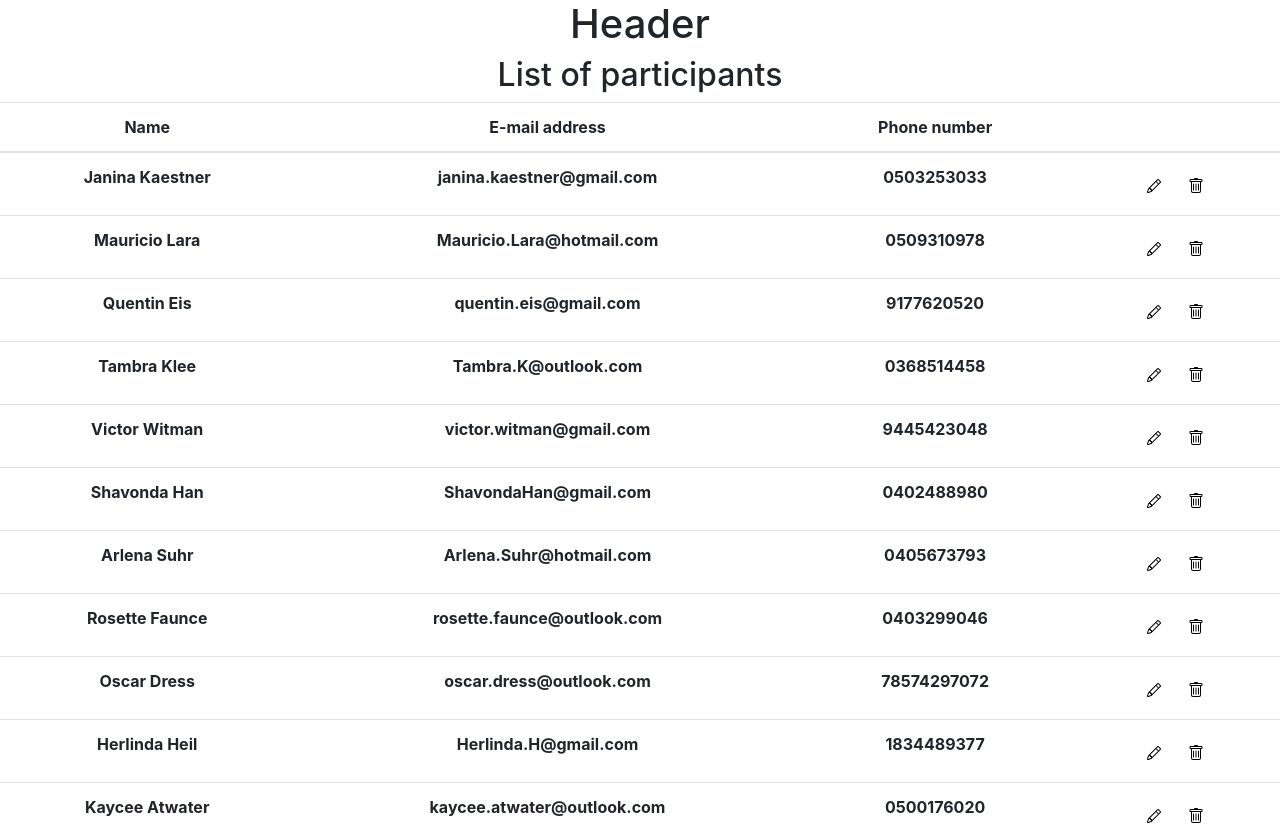
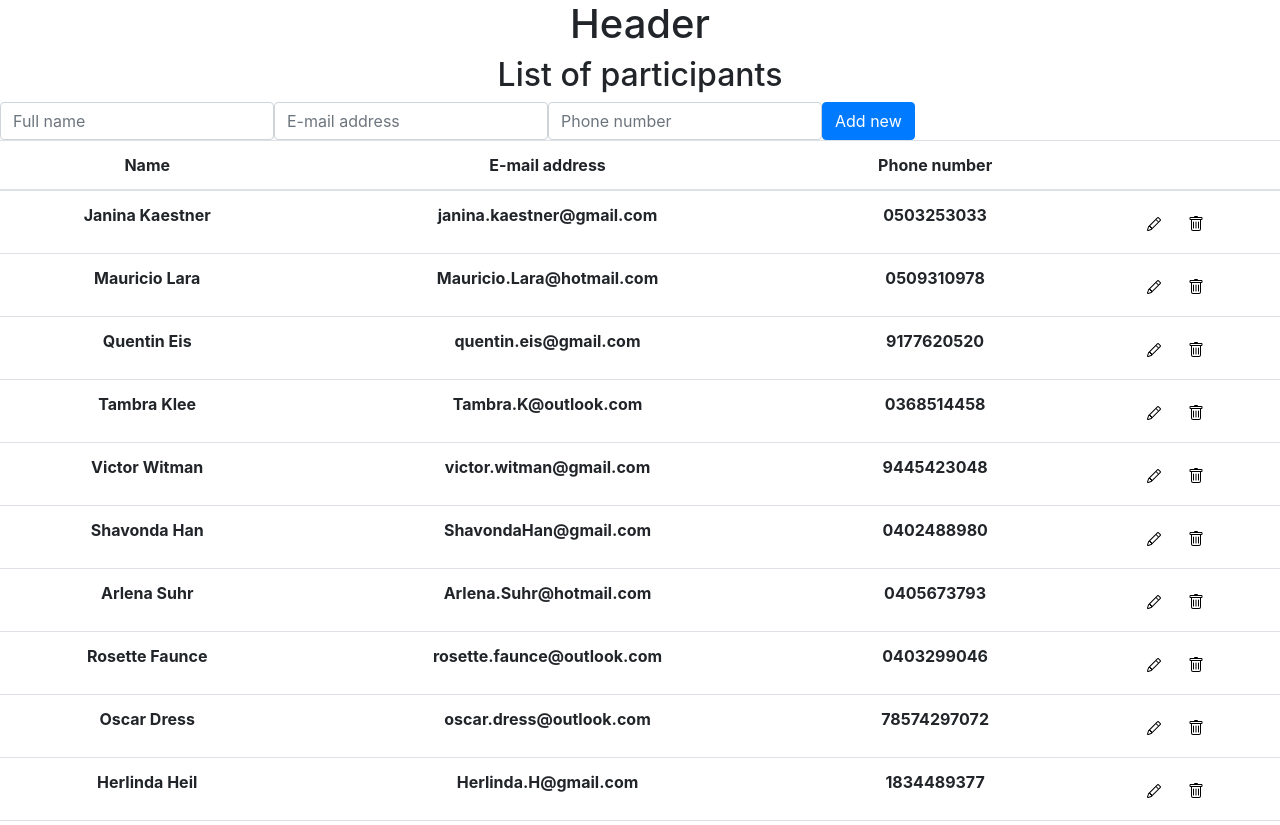
Before and after one commit to Jomii/react-test, a React (Create React App) app: page / in a window 1280 px wide. Shown: the top 825 px of the page. Built offline with nearby package versions, Linux system fonts and the light colour scheme.

Commit message:
Add Form component for adding participants

```diff
--- a/src/App.tsx
+++ b/src/App.tsx
@@ -1,16 +1,22 @@
 import React, { useState } from 'react';
 import Table from './components/Table';
+import { Form, FormValues } from './components/Form';
 import { api } from './api';
 import './App.css';
 
-function App() {
+const App: React.FC = () => {
   const [participants, setParticipants] = useState(api.Participants);
+
+  function addParticipant(newParticipant: FormValues) {
+    console.log(newParticipant)
+  }
 
   return (
     <div className="App">
       <h1>Header</h1>
       <div className="content">
         <h2>List of participants</h2>
+        <Form onSubmit={addParticipant} submitButtonText="Add new" />
         <Table items={participants} />
       </div>
     </div>
--- a/src/api.tsx
+++ b/src/api.tsx
@@ -1,4 +1,4 @@
-// Participants displayed in the app
+// Imaginary participants gotten from an imaginary API
 export const api = {
   Participants: [
     { id: 1, name: "Janina Kaestner", email: "janina.kaestner@gmail.com", phoneNum: "0503253033" },
--- /dev/null
+++ b/src/components/Form.tsx
@@ -0,0 +1,58 @@
+import React, { useState } from "react";
+
+export interface FormValues {
+  name: string;
+  email: string;
+  phoneNum: string;
+}
+
+interface FormProps {
+  submitButtonText: string;
+  onSubmit: (participant: FormValues) => void;
+}
+
+export const Form: React.FC<FormProps> = (props) => {
+  const [name, setName] = useState("");
+  const [email, setEmail] = useState("");
+  const [phoneNum, setPhoneNum] = useState("");
+
+  function handleSubmit(e: React.FormEvent<HTMLFormElement>) {
+    e.preventDefault()
+    // Use onSubmit function to pass new participant to the App
+    props.onSubmit({
+      name: name,
+      email: email,
+      phoneNum: phoneNum
+    })
+  }
+
+  return (
+    <form onSubmit={handleSubmit} className="form-inline">
+      <input
+        type="text"
+        className="form-control"
+        id="name"
+        placeholder="Full name"
+        value={name}
+        onChange={e => setName(e.target.value)}
+      />
+      <input
+        type="email"
+        className="form-control"
+        id="email"
+        placeholder="E-mail address"
+        value={email}
+        onChange={e => setEmail(e.target.value)}
+      />
+      <input
+        type="text"
+        className="form-control"
+        id="phoneNum"
+        placeholder="Phone number"
+        value={phoneNum}
+        onChange={e => setPhoneNum(e.target.value)}
+      />
+      <input type="submit" className="btn btn-primary" value={props.submitButtonText}/>
+    </form>
+  );
+};
```
